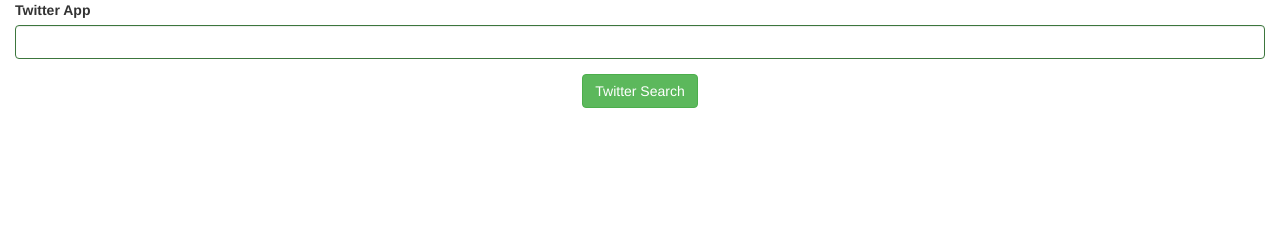
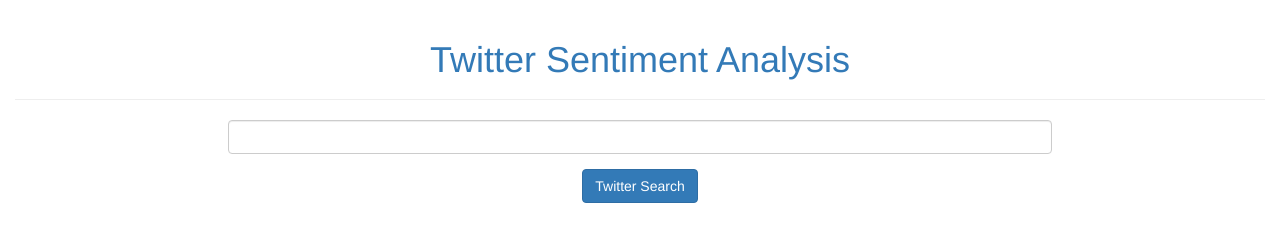
Before and after one commit to peterpogorski/TwitterApp, a website: page app/index.html in a window 1280 px wide. Drawn offline with nearby package versions, Linux system fonts and the light colour scheme.

Commit message:
Minor front end changes

```diff
--- a/app/index.html
+++ b/app/index.html
@@ -2,20 +2,23 @@
 <html>
 
 <head>
-    <link rel="stylesheet" type="text/css" href="bower_components/bootstrap/dist/css/bootstrap.css"/>
+    <meta charset="utf-8">
+    <title>Twitter Sentiment</title>
+    <meta name="description" content="">
+    <meta name="viewport" content="width=device-width">
+    <link href="favicon.ico" rel="icon" type="image/x-icon">
+
+    <link rel="stylesheet" type="text/css" href="bower_components/bootstrap/dist/css/bootstrap.css" />
 </head>
 
 <body ng-app="twitterapp">
-
-	<div class="container-fluid">
-		<div ng-view=""></div>
-	</div>
-
+    <div class="container-fluid">
+        <div ng-view=""></div>
+    </div>
     <script src="bower_components/jquery/dist/jquery.js"></script>
     <script src="bower_components/angular/angular.js"></script>
     <script src="bower_components/angular-route/angular-route.js"></script>
     <script src="bower_components/bootstrap/dist/js/bootstrap.js"></script>
-
     <script src="scripts/app.js"></script>
     <script src="scripts/home.js"></script>
 </body>
--- a/app/views/home.html
+++ b/app/views/home.html
@@ -1,11 +1,19 @@
-<div class="form-group has-success">
-    <label class="form-control-label" for="inputSuccess1">Twitter App</label>
-    <input ng-model="search" type="text" class="form-control form-control-success" id="inputSuccess1">
+<div class="page-header">
+    <div class="text-primary" align="center">
+        <h1>Twitter Sentiment Analysis</h1>
+    </div>
+</div>
+<div class="row">
+    <div class="col-md-8 col-md-offset-2">
+        <div class="form-group has-primary">
+            <input ng-model="search" type="text" class="form-control form-control-primary" id="inputSuccess1">
+        </div>
+    </div>
 </div>
 <div class="row">
     <div class="col-md-12">
         <div align="center">
-            <button type="button" class="btn btn-success" ng-click="searchTwitter(search)">Twitter Search</button>
+            <button type="button" class="btn btn-primary" ng-click="searchTwitter(search)">Twitter Search</button>
         </div>
     </div>
 </div>
--- a/server/config.js
+++ b/server/config.js
@@ -1,3 +1,3 @@
 module.exports = {
-	'bearer' : 'AAAAAAAAAAAAAAAAAAAAAM31twAAAAAAbOmtgBtmlp3HbpfsuBYw2iQM%2FlY%3DqnzJVChXfBRKKC2j58OYY6qgVQpgWgO1q5NNd17nSNJzghS1PF'
+	'bearer' : ''
 };
```
Also changed, not shown: app/favicon.ico (added), 2 other files.
